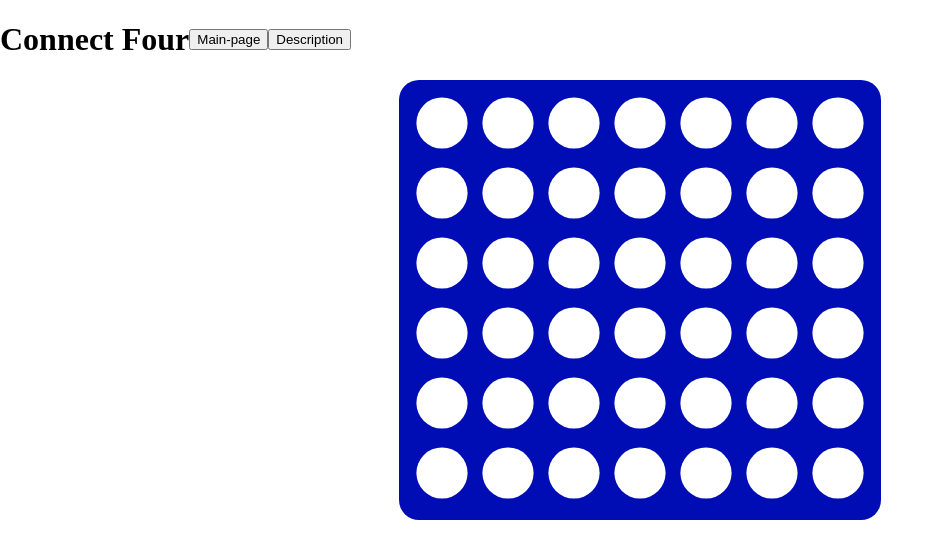
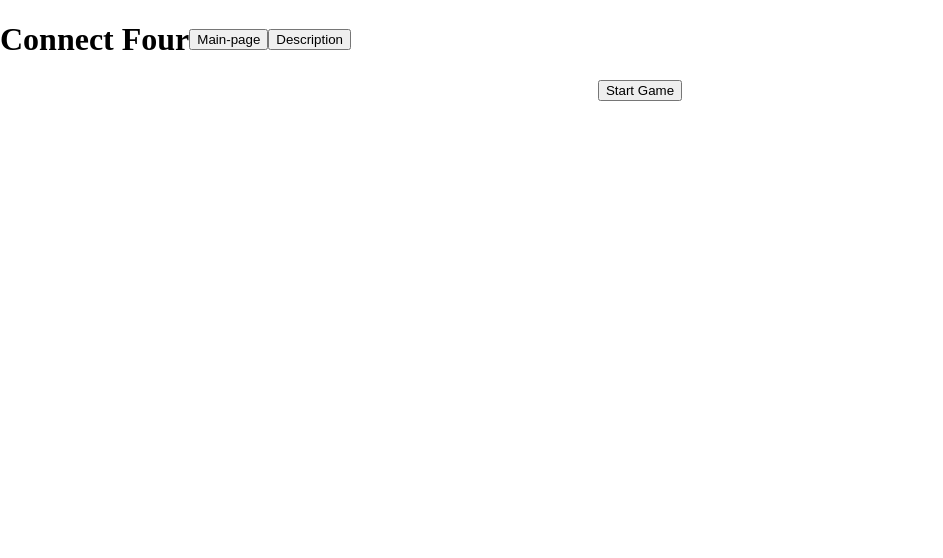
Before and after one commit to AkosKormendi/ConnectFour, a plain HTML site: page index.html in a window 1280 px wide. Both pictures are taken after a click on the button "Main-page". Shown: the whole page, without its empty margins (0-943 px from the left). Drawn offline with Linux system fonts and the light colour scheme.

Commit message:
Added game and menu switch, renamed start page to menu, created global variable js file

```diff
--- a/css/site.css
+++ b/css/site.css
@@ -7,7 +7,7 @@ body {
     min-height: 500px;
 }
 
-.start-page-container, .game-container {
+.menu-container, .game-container {
     min-width: 400px;
     display: flex;
     justify-content: center;
--- a/index.html
+++ b/index.html
@@ -13,12 +13,12 @@
         <div class="header-container">
             <h1>Connect Four</h1>
             <div class="navigation-container">
-                <button id="start-page">Main-page</button>
-                <button id="description">Description</button>
+                <button id="menu-button" onclick="GoToMain()">Main-page</button>
+                <button id="description-button">Description</button>
             </div>
         </div>
-        <div class="start-page-container" hidden>
-
+        <div class="menu-container" style="display: none">
+            <button id="start-game-button" onclick="StartGame()">Start Game</button>
         </div>
         <div class="game-container">
             <div class="table-container">
@@ -28,6 +28,7 @@
         </div>
     </div>
 </body>
+<script src="javascript/globals.js"></script>
 <script src="javascript/page.js"></script>
 <script src="javascript/table.js"></script>
 </html>
--- /dev/null
+++ b/javascript/globals.js
@@ -0,0 +1,6 @@
+//  Containers
+const gameContainer = document.querySelector(".game-container");
+const menuContainer = document.querySelector(".menu-container");
+
+//  Elements
+const gameTable = document.querySelector(".table-container table");
--- a/javascript/page.js
+++ b/javascript/page.js
@@ -0,0 +1,5 @@
+function GoToMain()
+{
+    gameContainer.style.display = "none";
+    menuContainer.style.display = "flex";
+}
--- a/javascript/table.js
+++ b/javascript/table.js
@@ -11,10 +11,14 @@ function GenerateTable()
             $td.appendChild($img);
             $tr.appendChild($td);
         }
-        table.appendChild($tr);
+        gameTable.appendChild($tr);
     }
 }
 
-const table = document.querySelector(".table-container table");
+function StartGame()
+{
+    gameContainer.style.display = "flex";
+    menuContainer.style.display = "none";
+}
 
 GenerateTable();
```
